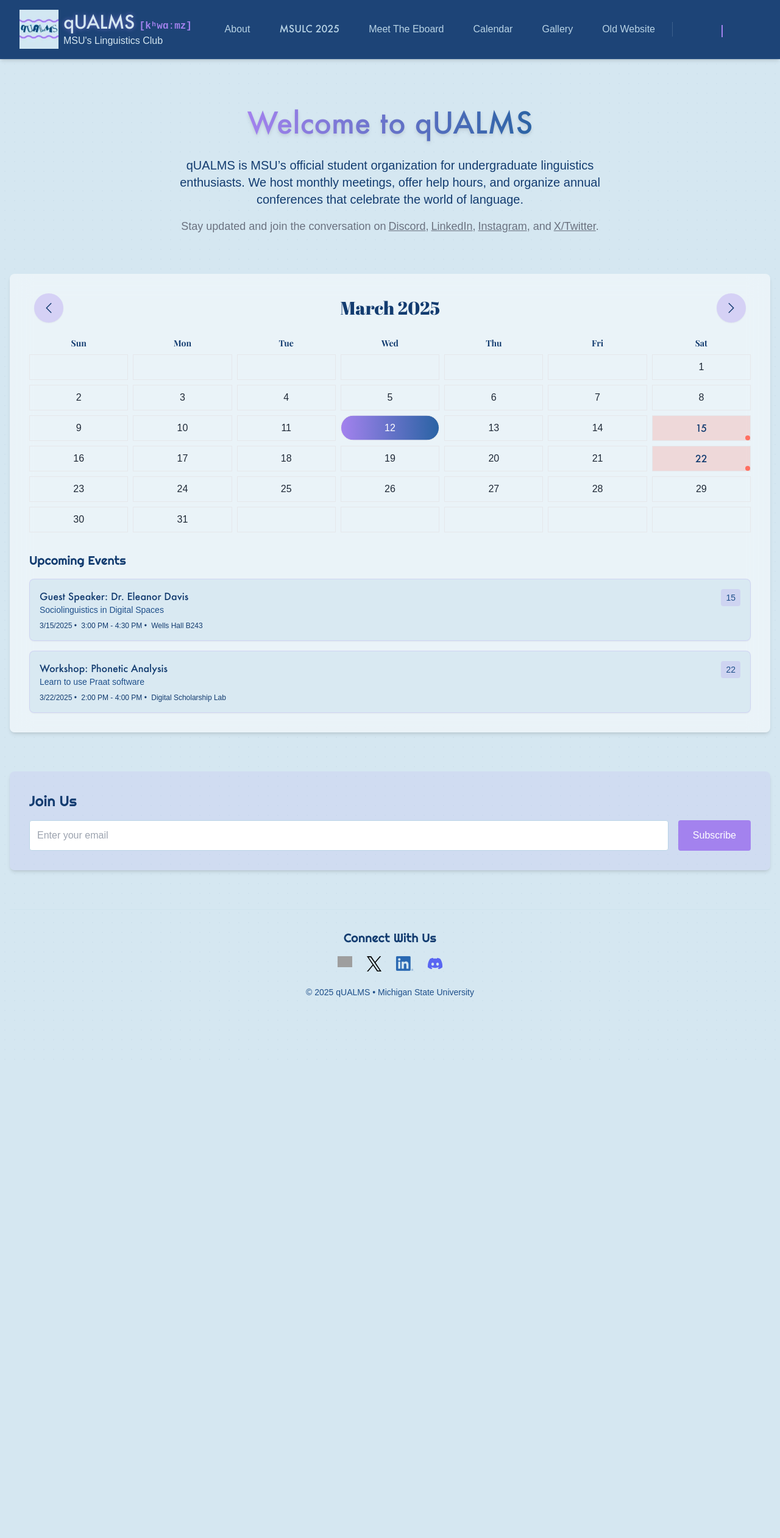
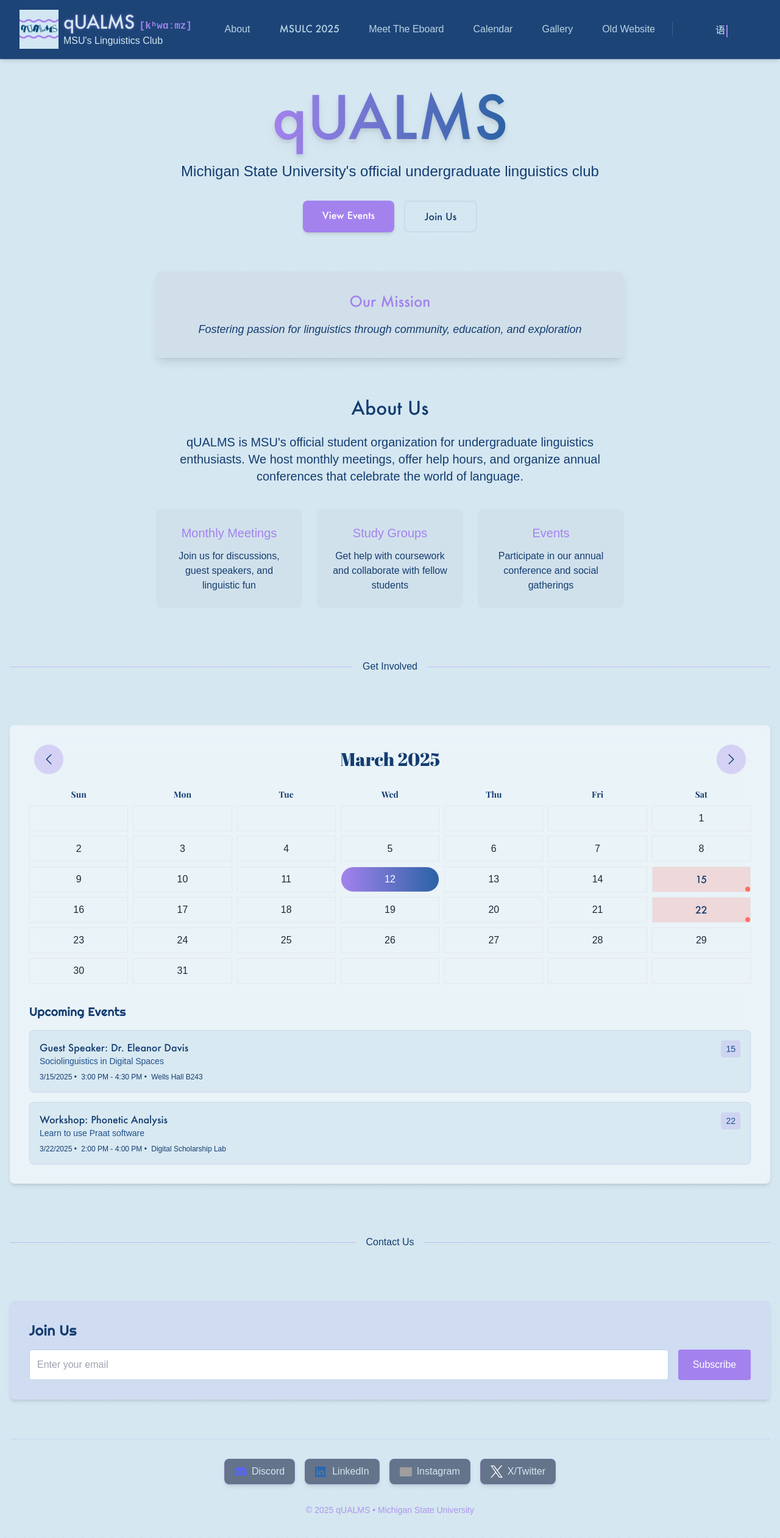
Before and after one commit to DevT02/qUALMS-website, a Next.js app: page / in a window 1280 px wide. Shown: the top 2522 px of the page at 61% size. Before the commit the page ends 1749 px from the top, so only its background shows below. Built offline with nearby package versions, Linux system fonts and the light colour scheme; grey boxes are pictures that could not be loaded; a web font is replaced by a local one.

Commit message:
improved home page

```diff
--- a/package.json
+++ b/package.json
@@ -10,6 +10,7 @@
   },
   "dependencies": {
     "@heroicons/react": "^2.2.0",
+    "framer-motion": "^12.5.0",
     "next": "15.1.7",
     "react": "^19.0.0",
     "react-dom": "^19.0.0",
--- a/src/app/globals.css
+++ b/src/app/globals.css
@@ -115,3 +115,7 @@
   font-family: 'Montserrat Alternates', sans-serif;
   letter-spacing: 0.03em;
 }
+
+html {
+  scroll-behavior: smooth;
+}
--- a/src/app/page.tsx
+++ b/src/app/page.tsx
@@ -1,41 +1,113 @@
 'use client';
+import Image from "next/image";
 import CalendarSection from "../components/CalendarSection";
 import JoinUsSection from "../components/JoinUsSection";
 import ContactSection from "../components/ContactSection";
 
 export default function Home() {
   return (
-    <div className="relative overflow-hidden">
+    <div className="relative overflow-hidden scroll-smooth">
       <div className="absolute inset-0 pattern-dots text-ice-300/20" />
 
-      <div className="relative max-w-7xl mx-auto px-4 py-20">
-        <h1 className="text-5xl font-heading font-extrabold text-center mb-8 animate-fade-in">
-          <span className="gradient-text drop-shadow-md">Welcome to qUALMS</span>
-        </h1>
+      <div className="relative max-w-7xl mx-auto px-4 pt-12 pb-20">
+        <div className="text-center mb-16">
+          <div className="inline-block mb-6 text-lavender">
+            <h1 className="text-6xl lg:text-8xl font-heading font-extrabold animate-fade-in">
+              <span className="gradient-text drop-shadow-lg">qUALMS</span>
+            </h1>
+          </div>
 
-        {/* Club Blurb Section */}
-        <div className="max-w-3xl mx-auto text-center mb-12">
-          <p className="text-xl text-white-500 mb-4">
-            qUALMS is MSU’s official student organization for undergraduate linguistics enthusiasts.
-            We host monthly meetings, offer help hours, and organize annual conferences that celebrate the world of language.
+          <p className="text-2xl md:text-2xl text-white-500 mb-8 max-w-3xl mx-auto">
+            Michigan State University's official undergraduate linguistics club
           </p>
-          <p className="text-lg text-gray-500 font-medium">
-            Stay updated and join the conversation on
-            <a href="https://discord.com" target="_blank" rel="noopener noreferrer" className="underline ml-1">Discord</a>,
-            <a href="https://linkedin.com" target="_blank" rel="noopener noreferrer" className="underline ml-1">LinkedIn</a>,
-            <a href="https://instagram.com" target="_blank" rel="noopener noreferrer" className="underline ml-1">Instagram</a>, and
-            <a href="https://twitter.com" target="_blank" rel="noopener noreferrer" className="underline ml-1">X/Twitter</a>.
+
+          <div className="font-semibold flex flex-wrap gap-4 justify-center">
+            <a href="#calendar" className="px-8 py-3 bg-lavender hover:bg-lavender/80 text-white rounded-lg transition-all shadow-md">
+              View Events
+            </a>
+            <a href="#join" className="px-8 py-3 border-2 border-ice-300/50 hover:border-lavender hover:bg-lavender/10 rounded-lg transition-all">
+              Join Us
+            </a>
+          </div>
+        </div>
+
+        {/* Mission Statement */}
+        <div className="max-w-3xl mx-auto text-center mb-16 p-8 bg-slate-300/40 rounded-lg shadow-lg border border-ice-100/10">
+          <h2 className="text-2xl font-semibold mb-4 text-lavender">Our Mission</h2>
+          <p className="text-lg italic">
+            Fostering passion for linguistics through community, education, and exploration
           </p>
         </div>
 
-        {/* Dynamic Calendar Section */}
+        {/* Club Info Section */}
+        <div className="max-w-3xl mx-auto text-center mb-16">
+          <h2 className="text-3xl font-semibold mb-6 text-ice-800/70">About Us</h2>
+          <p className="text-xl text-white-500 mb-8">
+            qUALMS is MSU's official student organization for undergraduate linguistics enthusiasts.
+            We host monthly meetings, offer help hours, and organize annual conferences that celebrate the world of language.
+          </p>
+
+          <div className="grid grid-cols-1 md:grid-cols-3 gap-6 mt-10 mb-12">
+            <div className="p-6 bg-slate-300/30 rounded-lg border border-ice-100/10 hover:border-lavender/30 transition-all">
+              <h3 className="text-xl font-medium text-lavender mb-3">Monthly Meetings</h3>
+              <p>Join us for discussions, guest speakers, and linguistic fun</p>
+            </div>
+            <div className="p-6 bg-slate-300/30 rounded-lg border border-ice-100/10 hover:border-lavender/30 transition-all">
+              <h3 className="text-xl font-medium text-lavender mb-3">Study Groups</h3>
+              <p>Get help with coursework and collaborate with fellow students</p>
+            </div>
+            <div className="p-6 bg-slate-300/30 rounded-lg border border-ice-100/10 hover:border-lavender/30 transition-all">
+              <h3 className="text-xl font-medium text-lavender mb-3">Events</h3>
+              <p>Participate in our annual conference and social gatherings</p>
+            </div>
+          </div>
+        </div>
+
+        <div className="relative flex py-5 items-center mb-16" id="calendar">
+          <div className="flex-grow border-t border-lavender/40"></div>
+          <span className="flex-shrink mx-4 text-ice-500/70 font-medium">Get Involved</span>
+          <div className="flex-grow border-t border-lavender/40"></div>
+        </div>
+
         <CalendarSection />
+
+        <div className="relative flex py-5 items-center my-16" id="join">
+          <div className="flex-grow border-t border-lavender/40"></div>
+          <span className="flex-shrink mx-4 text-ice-500/70 font-medium">Contact Us</span>
+          <div className="flex-grow border-t border-lavender/40"></div>
+        </div>
 
         {/* Join Us Section */}
         <JoinUsSection />
 
-        {/* Contact Section */}
-        <ContactSection />
+        {/* Footer with Social Links */}
+        <footer className="mt-16 pt-8 border-t border-lavender/20 text-center">
+          <div className="flex flex-wrap justify-center gap-4 mb-8">
+            <a href="https://discord.com" target="_blank" rel="noopener noreferrer"
+              className="flex items-center px-4 py-2 bg-slate-500 hover:bg-lavender text-ice-100 hover:text-white rounded-lg transition-all shadow-md border border-lavender/30">
+              <Image src="/logos/discord_logo.svg" alt="Discord" width={20} height={20} className="mr-2" />
+              <span className="font-medium">Discord</span>
+            </a>
+            <a href="https://linkedin.com" target="_blank" rel="noopener noreferrer"
+              className="flex items-center px-4 py-2 bg-slate-500 hover:bg-lavender text-ice-100 hover:text-white rounded-lg transition-all shadow-md border border-lavender/30">
+              <Image src="/logos/linkedin_logo.png" alt="LinkedIn" width={20} height={20} className="mr-2" />
+              <span className="font-medium">LinkedIn</span>
+            </a>
+            <a href="https://instagram.com" target="_blank" rel="noopener noreferrer"
+              className="flex items-center px-4 py-2 bg-slate-500 hover:bg-lavender text-ice-100 hover:text-white rounded-lg transition-all shadow-md border border-lavender/30">
+              <Image src="/logos/instagram_logo.svg" alt="Instagram" width={20} height={20} className="mr-2" />
+              <span className="font-medium">Instagram</span>
+            </a>
+            <a href="https://twitter.com" target="_blank" rel="noopener noreferrer"
+              className="flex items-center px-4 py-2 bg-slate-500 hover:bg-lavender text-ice-100 hover:text-white rounded-lg transition-all shadow-md border border-lavender/30">
+              <Image src="/logos/x_logo.svg" alt="X/Twitter" width={20} height={20} className="mr-2" />
+              <span className="font-medium">X/Twitter</span>
+            </a>
+          </div>
+          <p className="text-sm text-lavender/80">
+            © {new Date().getFullYear()} qUALMS • Michigan State University
+          </p>
+        </footer>
       </div>
     </div>
   );
--- a/src/components/ContactSection.tsx
+++ b/src/components/ContactSection.tsx
@@ -1,3 +1,5 @@
+// note: this file is unused anymore, but we keep it for future reference.
+// replaced by the footer component in the layout.tsx file.
 'use client';
 import React from "react";
 
```
Also changed, not shown: 1 other file (tests, documents, lock files or other folders).
